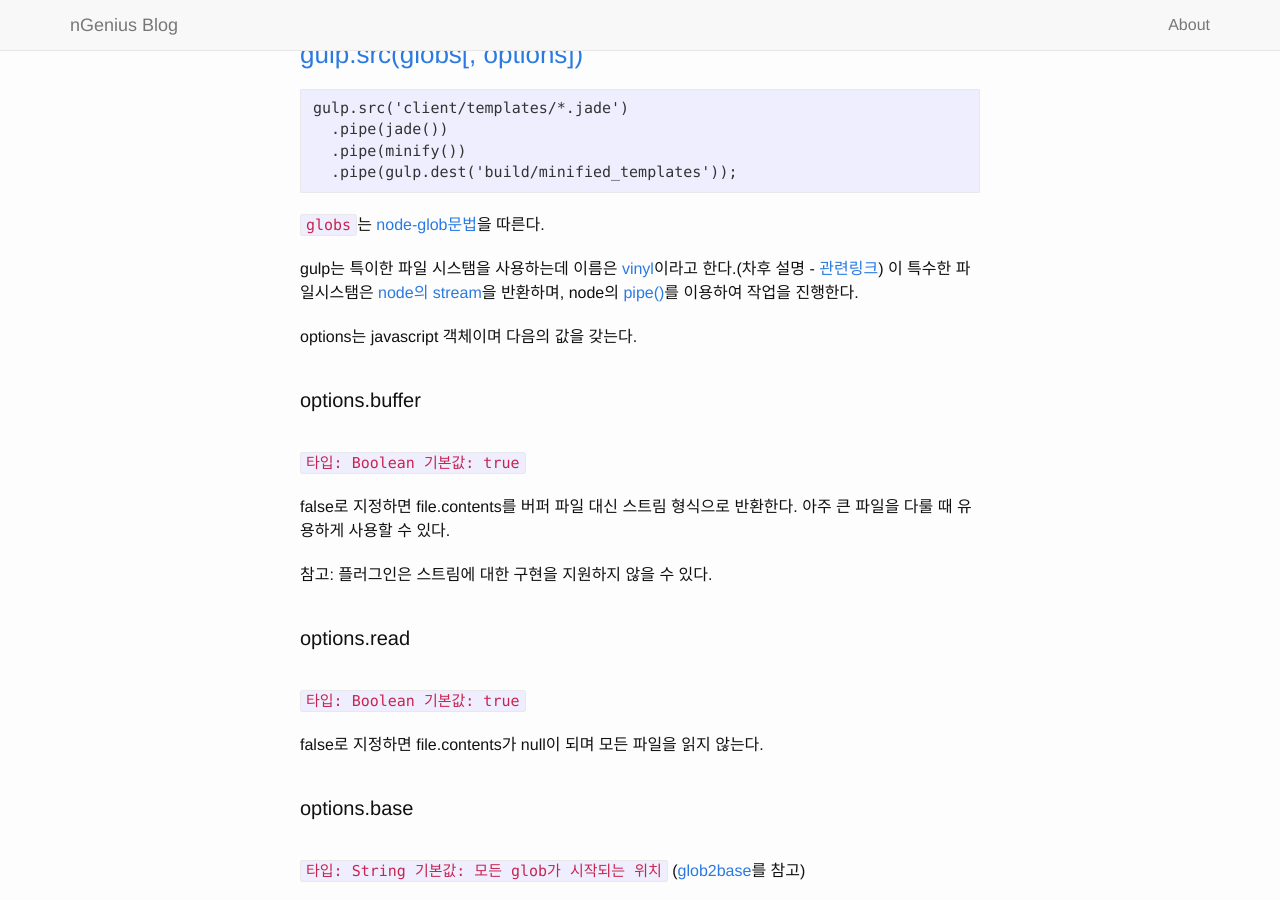
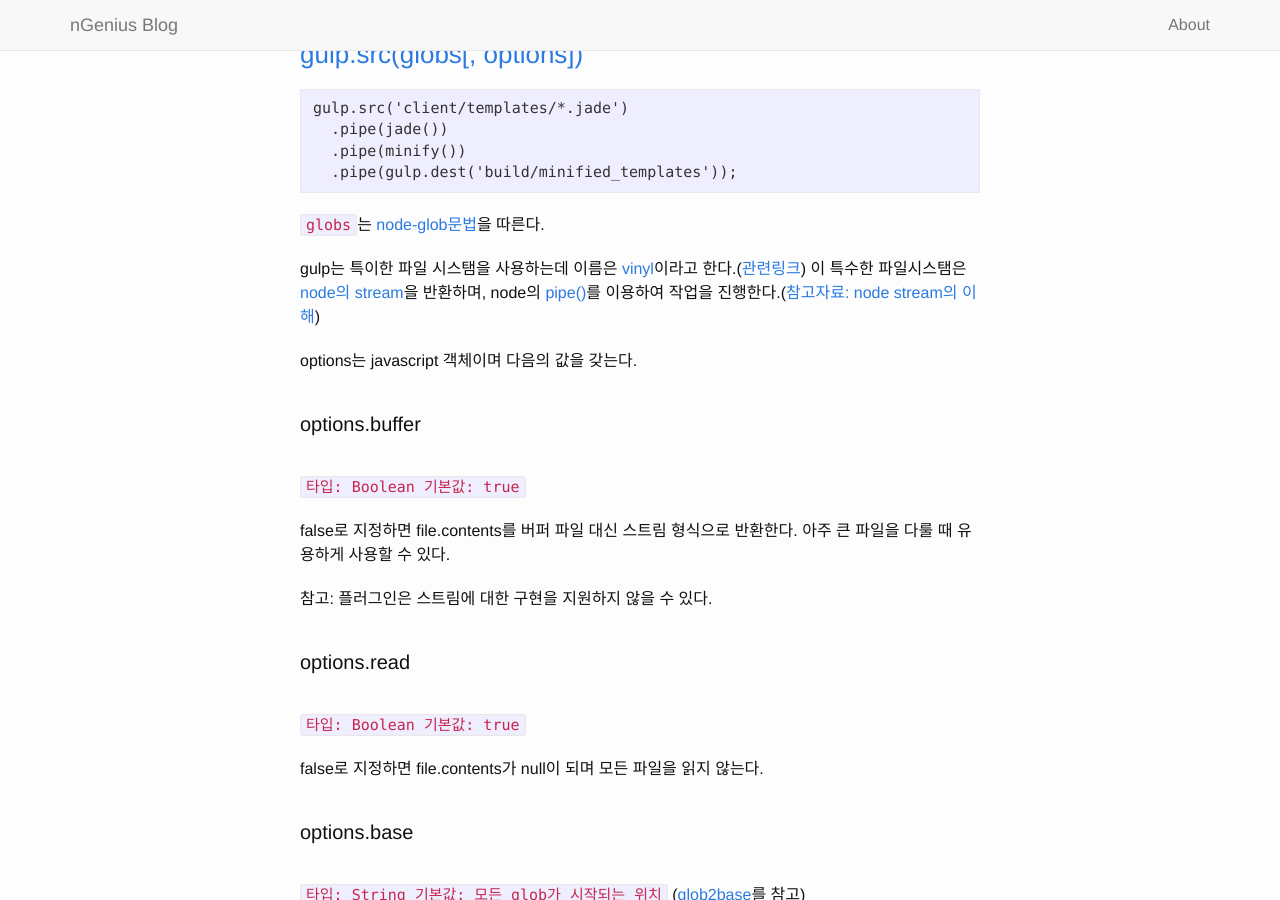
Before and after one commit to imsukmin/blog, a Jekyll site: the page built from _posts/2017-01-30-preview-gulp.md, in a window 1280 px wide and 900 px high, scrolled down 4875 px. Built offline with Jekyll 4.4.1, drawn with Linux system fonts in a browser that asks for light colours.

Commit message:
update post

```diff
--- a/_posts/2017-01-30-preview-gulp.md
+++ b/_posts/2017-01-30-preview-gulp.md
@@ -109,7 +109,7 @@ gulp.src('client/templates/*.jade')
 
 `globs`는 [node-glob문법](https://github.com/isaacs/node-glob)을 따른다.
 
-gulp는 특이한 파일 시스탬을 사용하는데 이름은 [vinyl](https://github.com/wearefractal/vinyl-fs)이라고 한다.(차후 설명 - [관련링크](http://programmingsummaries.tistory.com/382)) 이 특수한 파일시스탬은 [node의 stream](https://nodejs.org/api/stream.html)을 반환하며, node의 [pipe()](http://nodejs.org/api/stream.html#stream_readable_pipe_destination_options)를 이용하여 작업을 진행한다.
+gulp는 특이한 파일 시스탬을 사용하는데 이름은 [vinyl](https://github.com/wearefractal/vinyl-fs)이라고 한다.([관련링크](http://programmingsummaries.tistory.com/382)) 이 특수한 파일시스탬은 [node의 stream](https://nodejs.org/api/stream.html)을 반환하며, node의 [pipe()](http://nodejs.org/api/stream.html#stream_readable_pipe_destination_options)를 이용하여 작업을 진행한다.([참고자료: node stream의 이해](http://programmingsummaries.tistory.com/363))
 
 options는 javascript 객체이며 다음의 값을 갖는다.
 
```
